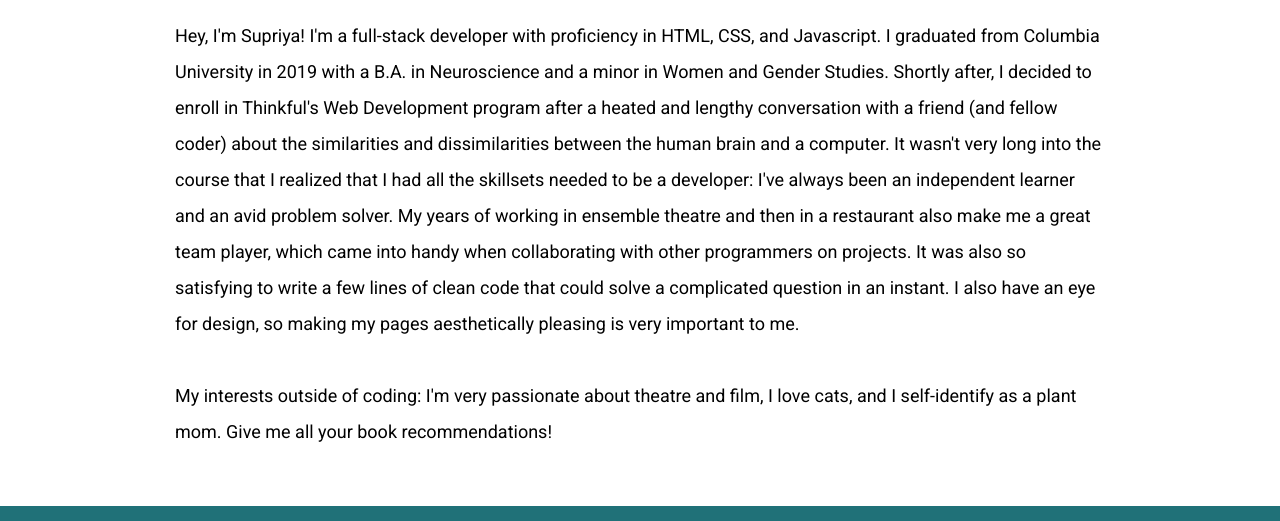
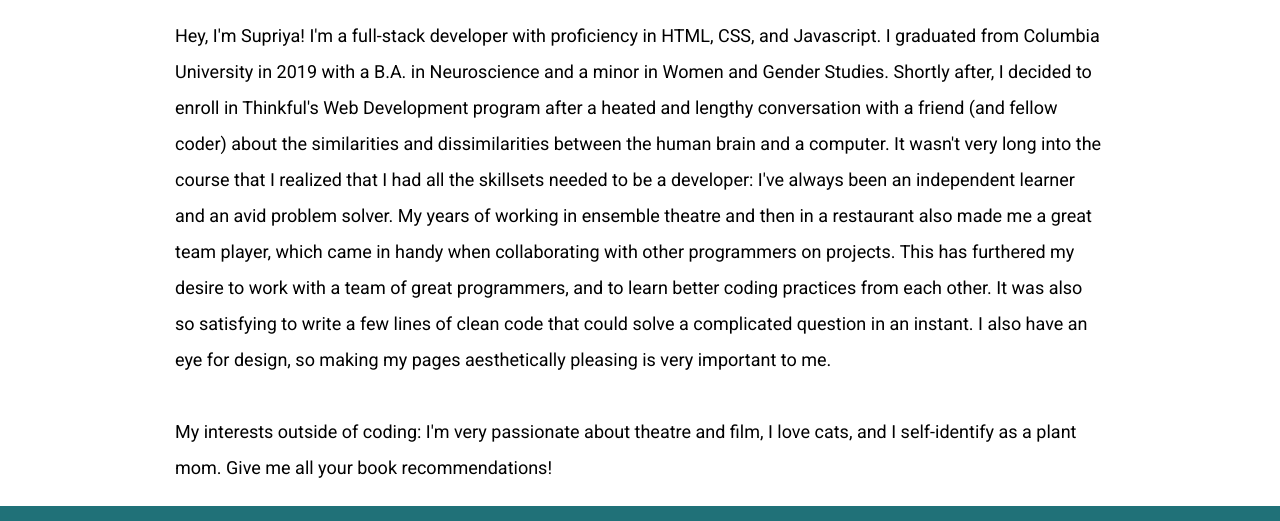
Before and after one commit to authriya/portfolio, a plain HTML site: page index.html in a window 1280 px wide. Shown: the part 224-745 px from the top of the page. Drawn offline with nearby package versions, Linux system fonts and the light colour scheme.

Commit message:
about me

```diff
--- a/index.html
+++ b/index.html
@@ -26,7 +26,7 @@
                 <h1 class="left-header">Looking for a full-stack coder?</h1>
                 <h1 class="right-header">You've come to the right place.</h1>
             </header>
-            <p class="bio-info"> Hey, I'm Supriya! I'm a full-stack developer with proficiency in HTML, CSS, and Javascript. I graduated from Columbia University in 2019 with a B.A. in Neuroscience and a minor in Women and Gender Studies. Shortly after, I decided to enroll in Thinkful's Web Development program after a heated and lengthy conversation with a friend (and fellow coder) about the similarities and dissimilarities between the human brain and a computer. It wasn't very long into the course that I realized that I had all the skillsets needed to be a developer: I've always been an independent learner and an avid problem solver. My years of working in ensemble theatre and then in a restaurant also make me a great team player, which came into handy when collaborating with other programmers on projects. It was also so satisfying to write a few lines of clean code that could solve a complicated question in an instant. I also have an eye for design, so making my pages aesthetically pleasing is very important to me.
+            <p class="bio-info"> Hey, I'm Supriya! I'm a full-stack developer with proficiency in HTML, CSS, and Javascript. I graduated from Columbia University in 2019 with a B.A. in Neuroscience and a minor in Women and Gender Studies. Shortly after, I decided to enroll in Thinkful's Web Development program after a heated and lengthy conversation with a friend (and fellow coder) about the similarities and dissimilarities between the human brain and a computer. It wasn't very long into the course that I realized that I had all the skillsets needed to be a developer: I've always been an independent learner and an avid problem solver. My years of working in ensemble theatre and then in a restaurant also made me a great team player, which came in handy when collaborating with other programmers on projects. This has furthered my desire to work with a team of great programmers, and to learn better coding practices from each other. It was also so satisfying to write a few lines of clean code that could solve a complicated question in an instant. I also have an eye for design, so making my pages aesthetically pleasing is very important to me.
                    <br><br>
                 My interests outside of coding: I'm very passionate about theatre and film, I love cats, and I self-identify as a plant mom. Give me all your book recommendations!
             </p>
```
